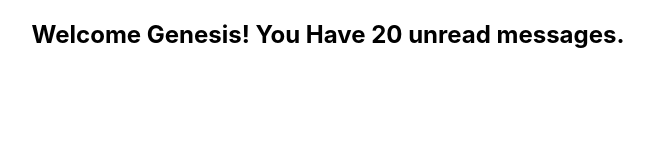
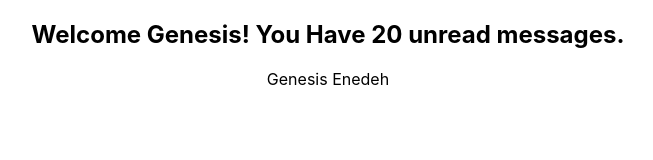
Before and after one commit to genedeh/React_Typescript, a React (Create React App) app in the folder react-typescript-demo/: page / in a window 1280 px wide. Shown: the top 160 px of the page, without its empty margins (312-965 px from the left). Built offline with nearby package versions, Linux system fonts and the light colour scheme.

Commit message:
Created a Person Component

```diff
--- a/react-typescript-demo/src/App.tsx
+++ b/react-typescript-demo/src/App.tsx
@@ -1,10 +1,15 @@
 import './App.css';
 import Greet from './components/Greet.component';
-
+import Person from './components/Person.component';
 function App() {
+  const personName = {
+    first: "Genesis",
+    last: "Enedeh"
+  }
   return (
     <div className="App">
       <Greet name="Genesis" messageCount={20} isLoggedIn={true} />
+      <Person name={personName} />
     </div>
   );
 }
--- /dev/null
+++ b/react-typescript-demo/src/components/Person.component.tsx
@@ -0,0 +1,13 @@
+type PersonProps = {
+    name: {
+        first: string
+        last: string
+    }
+}
+
+const Person = (props: PersonProps) => {
+    return (
+        <div>{props.name.first} {props.name.last}</div>
+    )
+}
+export default Person;
```
